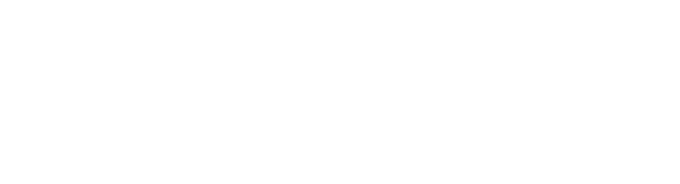
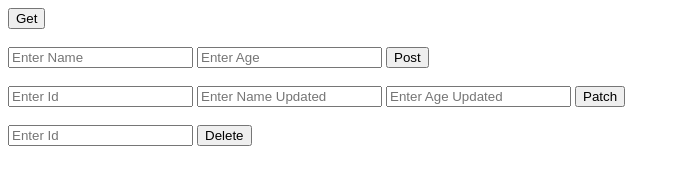
Before and after one commit to BaoThanh2204/Test1, a plain HTML site: page index.html in a window 1280 px wide. Shown: the whole page, without its empty margins (0-680 px from the left). Drawn offline with Linux system fonts and the light colour scheme.

Commit message:
Add Button and Input into Body in index file

```diff
--- a/index.html
+++ b/index.html
@@ -5,5 +5,30 @@
 </head>
 <body>
 
+<div>
+		<button id="getBtn">Get</button>
+	</div> <br/>
+
+	<div id="post">
+		<input type="text" id="postName" placeholder="Enter Name" />
+		<input type="text" id="postAge" placeholder="Enter Age" />
+		<button id="postBtn">Post</button>
+	</div> <br/>
+
+	<div id="patch">
+		<input type="text" id="patchId" placeholder="Enter Id" />
+		<input type="text" id="patchName" placeholder="Enter Name Updated" />
+		<input type="text" id="patchAge" placeholder="Enter Age Updated" />
+		<button id="patchBtn">Patch</button>
+	</div> <br/>
+
+	<div id="delete">
+		<input type="text" id="deleteId" placeholder="Enter Id" />
+		<button id="deleteBtn">Delete</button>
+	</div> <br/>
+
+	<div>
+		<p id="result"></p>
+	</div>
 </body>
 </html>
```
